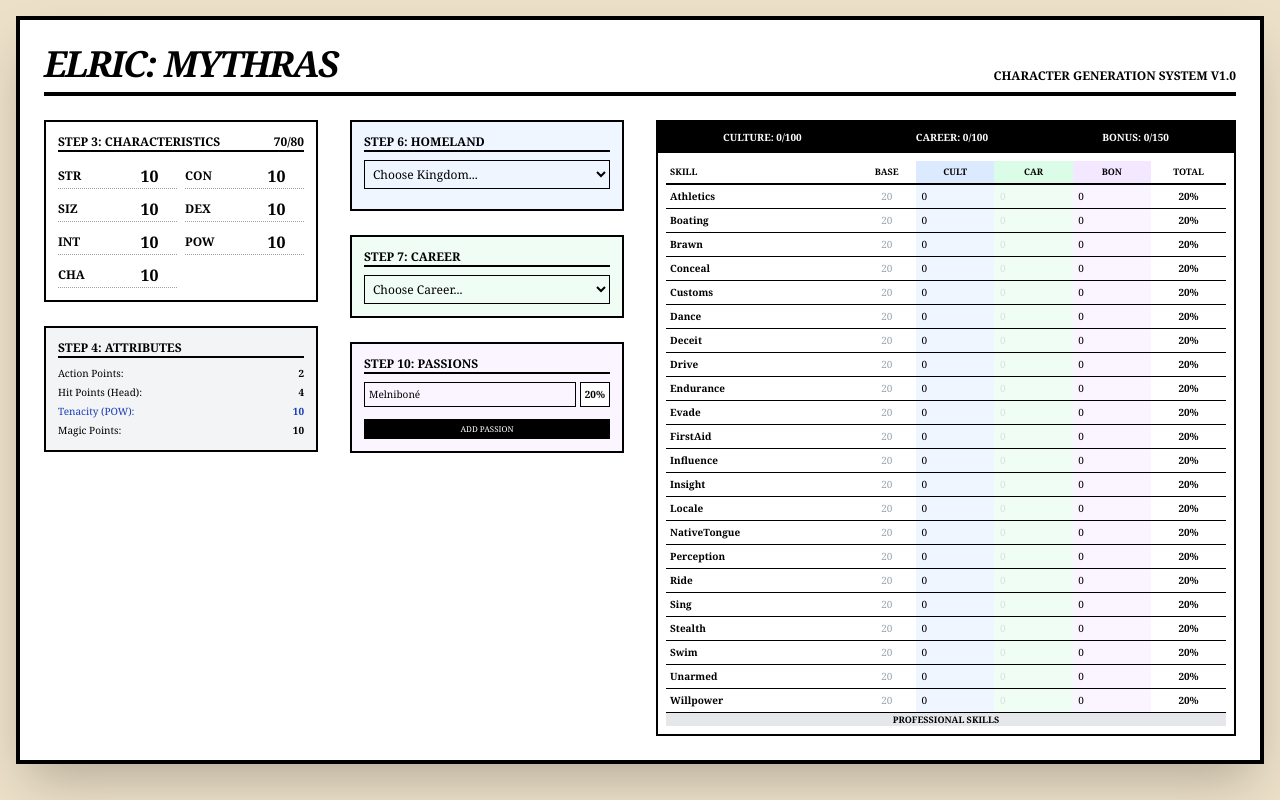
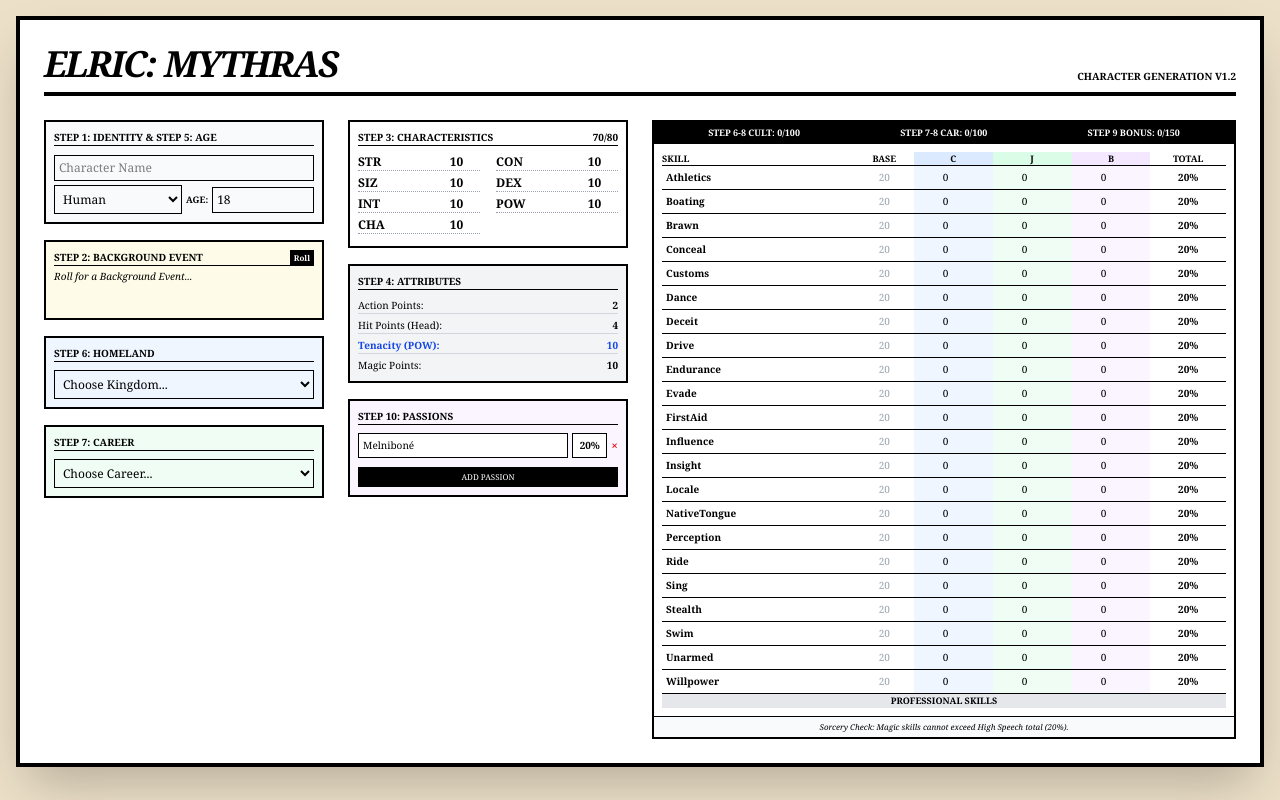
Before and after one commit to arawnlp-debug/elric-character-builder, a Next.js app: page / in a window 1280 px wide. Built offline with nearby package versions, Linux system fonts and the light colour scheme.

Commit message:
Final 12-step character generation logic with TypeScript fix

```diff
--- a/app/page.tsx
+++ b/app/page.tsx
@@ -36,8 +36,26 @@
   return chars.INT * 2;
 };
 
+const backgroundEvents = [
+  "Survived a pirate raid on a merchant cog.",
+  "Witnessed a summoning that went horribly wrong.",
+  "Exiled from home due to a forbidden romance.",
+  "Recovered a minor relic of a forgotten Sorcerer-King.",
+  "Debt-bound to a Pan Tangian merchant prince.",
+  "Family vanished during a chaotic storm at sea.",
+  "Served as a galley slave in the southern ports.",
+  "Spared by a Myyrrhn hunter for reasons unknown.",
+  "Found an ancient coin from the time of the Dharzi."
+];
+
 export default function CharacterBuilder() {
   // --- STATE ---
+  const [name, setName] = useState("");
+  const [race, setRace] = useState("Human");
+  const [alignment, setAlignment] = useState("Neutral");
+  const [age, setAge] = useState(18);
+  const [background, setBackground] = useState("Roll for a Background Event...");
+
   const [characteristics, setCharacteristics] = useState<Characteristics>({ STR: 10, CON: 10, SIZ: 10, DEX: 10, INT: 10, POW: 10, CHA: 10 });
   const [selectedCulture, setSelectedCulture] = useState("");
   const [selectedCareer, setSelectedCareer] = useState("");
@@ -46,8 +64,6 @@
   const [passions, setPassions] = useState([{ id: 1, target: "Melniboné", val: 0 }]);
   const [dedicatedMPs, setDedicatedMPs] = useState(0);
   const [pactName, setPactName] = useState("");
-  const [spells, setSpells] = useState<string[]>([]);
-  const [inventory, setInventory] = useState("");
   const [skillSpends, setSkillSpends] = useState<Record<string, SkillSpend>>({});
 
   // --- DERIVED DATA ---
@@ -60,7 +76,6 @@
   const careerStandards: string[] = activeCareer?.standardSkills || [];
   const availableProfSkills = [...new Set([...cultureProfs, ...careerProfs])].sort();
 
-  // --- POOL CALCULATIONS ---
   const charPoints = Object.values(characteristics).reduce((a, b) => a + b, 0);
   const cultureSpent = Object.values(skillSpends).reduce((acc, s) => acc + (s.culture || 0), 0);
   const careerSpent = Object.values(skillSpends).reduce((acc, s) => acc + (s.career || 0), 0);
@@ -92,7 +107,6 @@
     (skillSpends["Language (High Speech)"]?.career || 0) +
     (skillSpends["Language (High Speech)"]?.bonus || 0);
 
-  // --- HANDLERS ---
   const handleSkillChange = (skill: string, pool: keyof SkillSpend, value: number) => {
     setSkillSpends(prev => ({
       ...prev,
@@ -113,27 +127,15 @@
       <tr className={`border-b text-[10px] ${overCap ? 'bg-red-50' : ''}`}>
         <td className={`p-1 font-bold ${overCap ? 'text-red-600' : ''}`}>{name}</td>
         <td className="text-center text-gray-400">{base}</td>
-
-        {/* Culture Pool (5-15) */}
-        <td className="bg-blue-50">
-          <input type="number" step="5" min="0" max="15" disabled={!canCulture}
-            className={`w-8 text-center bg-transparent ${!canCulture ? 'opacity-10' : ''}`}
-            value={s.culture} onChange={e => handleSkillChange(name, 'culture', parseInt(e.target.value) || 0)} />
+        <td className="bg-blue-50 text-center">
+            <input type="number" step={5} className="w-8 text-center bg-transparent" disabled={!canCulture} value={s.culture} onChange={e => handleSkillChange(name, 'culture', parseInt(e.target.value) || 0)} />
         </td>
-
-        {/* Career Pool (5-15) */}
-        <td className="bg-green-50">
-          <input type="number" step="5" min="0" max="15" disabled={!canCareer}
-            className={`w-8 text-center bg-transparent ${!canCareer ? 'opacity-10' : ''}`}
-            value={s.career} onChange={e => handleSkillChange(name, 'career', parseInt(e.target.value) || 0)} />
+        <td className="bg-green-50 text-center">
+            <input type="number" step={5} className="w-8 text-center bg-transparent" disabled={!canCareer} value={s.career} onChange={e => handleSkillChange(name, 'career', parseInt(e.target.value) || 0)} />
         </td>
-
-        {/* Bonus Pool (Open) */}
-        <td className="bg-purple-50">
-          <input type="number" step="5" className="w-8 text-center bg-transparent"
-            value={s.bonus} onChange={e => handleSkillChange(name, 'bonus', parseInt(e.target.value) || 0)} />
+        <td className="bg-purple-50 text-center">
+            <input type="number" step={5} className="w-8 text-center bg-transparent" value={s.bonus} onChange={e => handleSkillChange(name, 'bonus', parseInt(e.target.value) || 0)} />
         </td>
-
         <td className={`text-center font-bold ${overCap ? 'text-red-700 underline' : ''}`}>{total}%</td>
       </tr>
     );
@@ -144,92 +146,112 @@
       <div className="max-w-7xl mx-auto bg-white border-4 border-black shadow-2xl p-6">
         <header className="border-b-4 border-black mb-6 pb-2 flex justify-between items-end">
           <h1 className="text-4xl font-black uppercase tracking-tighter italic">Elric: Mythras</h1>
-          <div className="text-right text-xs font-bold uppercase">
-            Character Generation System v1.0
-          </div>
+          <div className="text-right text-[10px] font-bold uppercase">Character Generation v1.2</div>
         </header>
 
-        <div className="grid grid-cols-1 md:grid-cols-4 gap-8">
-          {/* STEP 1 & 2: STATS */}
-          <section className="space-y-6">
-            <div className="border-2 border-black p-3">
-              <h2 className="font-bold border-b-2 border-black mb-3 uppercase text-xs flex justify-between">
-                Step 3: Characteristics <span className={charPoints > 80 ? 'text-red-600' : ''}>{charPoints}/80</span>
+        <div className="grid grid-cols-1 md:grid-cols-4 gap-6">
+          {/* COLUMN 1: IDENTITY, BACKGROUND, AGE, HOMELAND */}
+          <section className="space-y-4">
+            <div className="border-2 border-black p-2 bg-gray-50">
+              <h2 className="font-bold border-b border-black mb-2 uppercase text-[10px]">Step 1: Identity & Step 5: Age</h2>
+              <input placeholder="Character Name" className="w-full text-xs border p-1 mb-1" value={name} onChange={e => setName(e.target.value)} />
+              <div className="grid grid-cols-2 gap-1">
+                <select className="text-xs border p-1" value={race} onChange={e => setRace(e.target.value)}>
+                    <option>Human</option><option>Melnibonéan</option><option>Myyrrhn</option>
+                </select>
+                <div className="flex items-center gap-1">
+                  <span className="text-[9px] font-bold">AGE:</span>
+                  <input type="number" className="text-xs border p-1 w-full" value={age} onChange={e => setAge(parseInt(e.target.value) || 18)} />
+                </div>
+              </div>
+            </div>
+
+            <div className="border-2 border-black p-2 bg-yellow-50">
+              <h2 className="font-bold border-b border-black mb-1 uppercase text-[10px] flex justify-between">
+                Step 2: Background Event <button onClick={() => setBackground(backgroundEvents[Math.floor(Math.random()*backgroundEvents.length)])} className="bg-black text-white px-1 text-[8px]">Roll</button>
               </h2>
-              <div className="grid grid-cols-2 gap-2">
-                {(Object.keys(characteristics) as (keyof Characteristics)[]).map(key => (
-                  <div key={key} className="flex justify-between items-center border-b border-dotted border-gray-400">
-                    <span className="font-bold text-xs">{key}</span>
-                    <input type="number" className="w-10 text-center font-bold" value={characteristics[key]}
-                      onChange={e => setCharacteristics({...characteristics, [key]: parseInt(e.target.value) || 0})} />
+              <p className="text-[10px] italic leading-tight min-h-[40px]">{background}</p>
+            </div>
+
+            <div className="border-2 border-black p-2 bg-blue-50">
+              <h2 className="font-bold border-b border-black mb-2 uppercase text-[10px]">Step 6: Homeland</h2>
+              <select className="w-full text-xs border p-1" value={selectedCulture} onChange={e => setSelectedCulture(e.target.value)}>
+                <option value="">Choose Kingdom...</option>
+                {(culturesData as any[]).map(c => <option key={c.id} value={c.id}>{c.kingdom}</option>)}
+              </select>
+              {activeCulture && <p className="text-[9px] mt-1 leading-tight italic">{activeCulture.description}</p>}
+            </div>
+
+            <div className="border-2 border-black p-2 bg-green-50">
+              <h2 className="font-bold border-b border-black mb-2 uppercase text-[10px]">Step 7: Career</h2>
+              <select className="w-full text-xs border p-1" value={selectedCareer} onChange={e => setSelectedCareer(e.target.value)}>
+                <option value="">Choose Career...</option>
+                {(careersData as any[]).map(c => <option key={c.id} value={c.id}>{c.name}</option>)}
+              </select>
+            </div>
+          </section>
+
+          {/* COLUMN 2: CHARACTERISTICS & ATTRIBUTES */}
+          <section className="space-y-4">
+            <div className="border-2 border-black p-2">
+              <h2 className="font-bold border-b border-black mb-2 uppercase text-[10px] flex justify-between">
+                Step 3: Characteristics <span className={charPoints > 80 ? 'text-red-600 font-bold' : ''}>{charPoints}/80</span>
+              </h2>
+              <div className="grid grid-cols-2 gap-x-4">
+                {(Object.keys(characteristics) as (keyof Characteristics)[]).map(k => (
+                  <div key={k} className="flex justify-between items-center text-xs mb-1 border-b border-dotted border-gray-400">
+                    <span className="font-bold">{k}</span>
+                    <input type="number" className="w-8 border-none text-center bg-transparent font-bold" value={characteristics[k]} onChange={e => setCharacteristics({...characteristics, [k]: parseInt(e.target.value) || 0})} />
                   </div>
                 ))}
               </div>
             </div>
 
-            <div className="border-2 border-black p-3 bg-gray-100">
-              <h2 className="font-bold border-b-2 border-black mb-2 uppercase text-xs">Step 4: Attributes</h2>
+            <div className="border-2 border-black p-2 bg-gray-100">
+              <h2 className="font-bold border-b border-black mb-2 uppercase text-[10px]">Step 4: Attributes</h2>
               <div className="text-[10px] space-y-1">
-                <p className="flex justify-between"><span>Action Points:</span> <strong>{characteristics.DEX + characteristics.INT <= 24 ? 2 : 3}</strong></p>
-                <p className="flex justify-between"><span>Hit Points (Head):</span> <strong>{Math.ceil((characteristics.CON + characteristics.SIZ) / 5)}</strong></p>
-                <p className="flex justify-between text-blue-800"><span>Tenacity (POW):</span> <strong>{characteristics.POW}</strong></p>
-                <p className="flex justify-between"><span>Magic Points:</span> <strong>{characteristics.POW - dedicatedMPs}</strong></p>
+                <div className="flex justify-between border-b border-gray-300"><span>Action Points:</span> <strong>{characteristics.DEX + characteristics.INT <= 24 ? 2 : 3}</strong></div>
+                <div className="flex justify-between border-b border-gray-300"><span>Hit Points (Head):</span> <strong>{Math.ceil((characteristics.CON + characteristics.SIZ) / 5)}</strong></div>
+                <div className="flex justify-between border-b border-gray-300 text-blue-700 font-bold"><span>Tenacity (POW):</span> <strong>{characteristics.POW}</strong></div>
+                <div className="flex justify-between"><span>Magic Points:</span> <strong>{characteristics.POW - dedicatedMPs}</strong></div>
               </div>
+            </div>
+
+            <div className="border-2 border-black p-2 bg-purple-50">
+              <h2 className="font-bold border-b border-black mb-2 uppercase text-[10px]">Step 10: Passions</h2>
+              {passions.map((p, idx) => (
+                <div key={p.id} className="flex gap-1 mb-1 items-center">
+                  <input className="text-[10px] border flex-1 p-1 bg-white" placeholder="Love / Hate..." value={p.target}
+                    onChange={e => { const n = [...passions]; n[idx].target = e.target.value; setPassions(n); }} />
+                  <span className="text-[10px] font-bold p-1 bg-white border min-w-[35px] text-center">{characteristics.POW + characteristics.CHA}%</span>
+                  <button onClick={() => setPassions(passions.filter(x => x.id !== p.id))} className="text-red-600 font-bold text-xs">×</button>
+                </div>
+              ))}
+              <button onClick={() => setPassions([...passions, {id: Date.now(), target: "", val: 0}])} className="text-[8px] bg-black text-white w-full py-1 mt-1 uppercase">Add Passion</button>
             </div>
           </section>
 
-          {/* STEP 3 & 4: CULTURE & CAREER */}
-          <section className="space-y-6">
-            <div className="border-2 border-black p-3 bg-blue-50">
-              <h2 className="font-bold border-b-2 border-black mb-2 uppercase text-xs">Step 6: Homeland</h2>
-              <select className="w-full text-xs border p-1 mb-2" value={selectedCulture} onChange={e => setSelectedCulture(e.target.value)}>
-                <option value="">Choose Kingdom...</option>
-                {(culturesData as any[]).map(c => <option key={c.id} value={c.id}>{c.kingdom}</option>)}
-              </select>
-              <p className="text-[9px] italic">{activeCulture?.description}</p>
+          {/* COLUMN 3 & 4: SKILL POOLS & TABLE */}
+          <section className="md:col-span-2 border-2 border-black flex flex-col">
+            <div className="bg-black text-white p-1 flex justify-around text-[9px] font-bold uppercase">
+              <div className={cultureSpent > 100 ? 'text-red-400' : ''}>Step 6-8 Cult: {cultureSpent}/100</div>
+              <div className={careerSpent > 100 ? 'text-red-400' : ''}>Step 7-8 Car: {careerSpent}/100</div>
+              <div className={bonusSpent > 150 ? 'text-red-400' : ''}>Step 9 Bonus: {bonusSpent}/150</div>
             </div>
-
-            <div className="border-2 border-black p-3 bg-green-50">
-              <h2 className="font-bold border-b-2 border-black mb-2 uppercase text-xs">Step 7: Career</h2>
-              <select className="w-full text-xs border p-1" value={selectedCareer} onChange={e => setSelectedCareer(e.target.value)}>
-                <option value="">Choose Career...</option>
-                {(careersData as any[]).map(c => <option key={c.id} value={c.id}>{c.name}</option>)}
-              </select>
-            </div>
-
-            <div className="border-2 border-black p-3 bg-purple-50">
-              <h2 className="font-bold border-b-2 border-black mb-2 uppercase text-xs">Step 10: Passions</h2>
-              {passions.map((p, idx) => (
-                <div key={p.id} className="flex gap-1 mb-1">
-                  <input className="text-[10px] border flex-1 p-1" placeholder="Hate Melniboné..." value={p.target}
-                    onChange={e => { const n = [...passions]; n[idx].target = e.target.value; setPassions(n); }} />
-                  <span className="text-[10px] font-bold p-1 bg-white border">{characteristics.POW + characteristics.CHA}%</span>
-                </div>
-              ))}
-              <button onClick={() => setPassions([...passions, {id: Date.now(), target: "", val: 0}])} className="text-[8px] bg-black text-white w-full py-1 mt-2 uppercase">Add Passion</button>
-            </div>
-          </section>
-
-          {/* SKILLS TABLE (COLUMNS 3 & 4) */}
-          <section className="md:col-span-2 border-2 border-black overflow-hidden flex flex-col">
-            <div className="bg-black text-white p-2 flex justify-around text-[10px] font-bold uppercase">
-              <div className={cultureSpent > 100 ? 'text-red-400' : ''}>Culture: {cultureSpent}/100</div>
-              <div className={careerSpent > 100 ? 'text-red-400' : ''}>Career: {careerSpent}/100</div>
-              <div className={bonusSpent > 150 ? 'text-red-400' : ''}>Bonus: {bonusSpent}/150</div>
-            </div>
-            <div className="overflow-y-auto flex-1 p-2">
+            <div className="overflow-y-auto max-h-[700px] p-2">
               <table className="w-full">
-                <thead>
-                  <tr className="text-[9px] uppercase border-b-2 border-black">
-                    <th className="text-left p-1">Skill</th><th>Base</th><th className="bg-blue-100">Cult</th><th className="bg-green-100">Car</th><th className="bg-purple-100">Bon</th><th>Total</th>
-                  </tr>
+                <thead className="text-[9px] uppercase border-b border-black">
+                  <tr><th className="text-left">Skill</th><th>Base</th><th className="bg-blue-100">C</th><th className="bg-green-100">J</th><th className="bg-purple-100">B</th><th>Total</th></tr>
                 </thead>
                 <tbody>
                   {standardSkillKeys.map(k => <SkillRow key={k} name={k} base={getStandardBase(k)} type="standard" />)}
-                  <tr className="bg-gray-200 text-[9px] font-bold uppercase text-center"><td colSpan={6}>Professional Skills</td></tr>
+                  <tr className="bg-gray-200 text-[9px] font-bold text-center uppercase"><td colSpan={6}>Professional Skills</td></tr>
                   {availableProfSkills.map(k => <SkillRow key={k} name={k} base={getProfSkillBase(k, characteristics)} type="prof" />)}
                 </tbody>
               </table>
+            </div>
+            <div className="p-1 border-t border-black bg-gray-50 text-[8px] italic text-center">
+              Sorcery Check: Magic skills cannot exceed High Speech total ({highSpeechTotal}%).
             </div>
           </section>
         </div>
```
